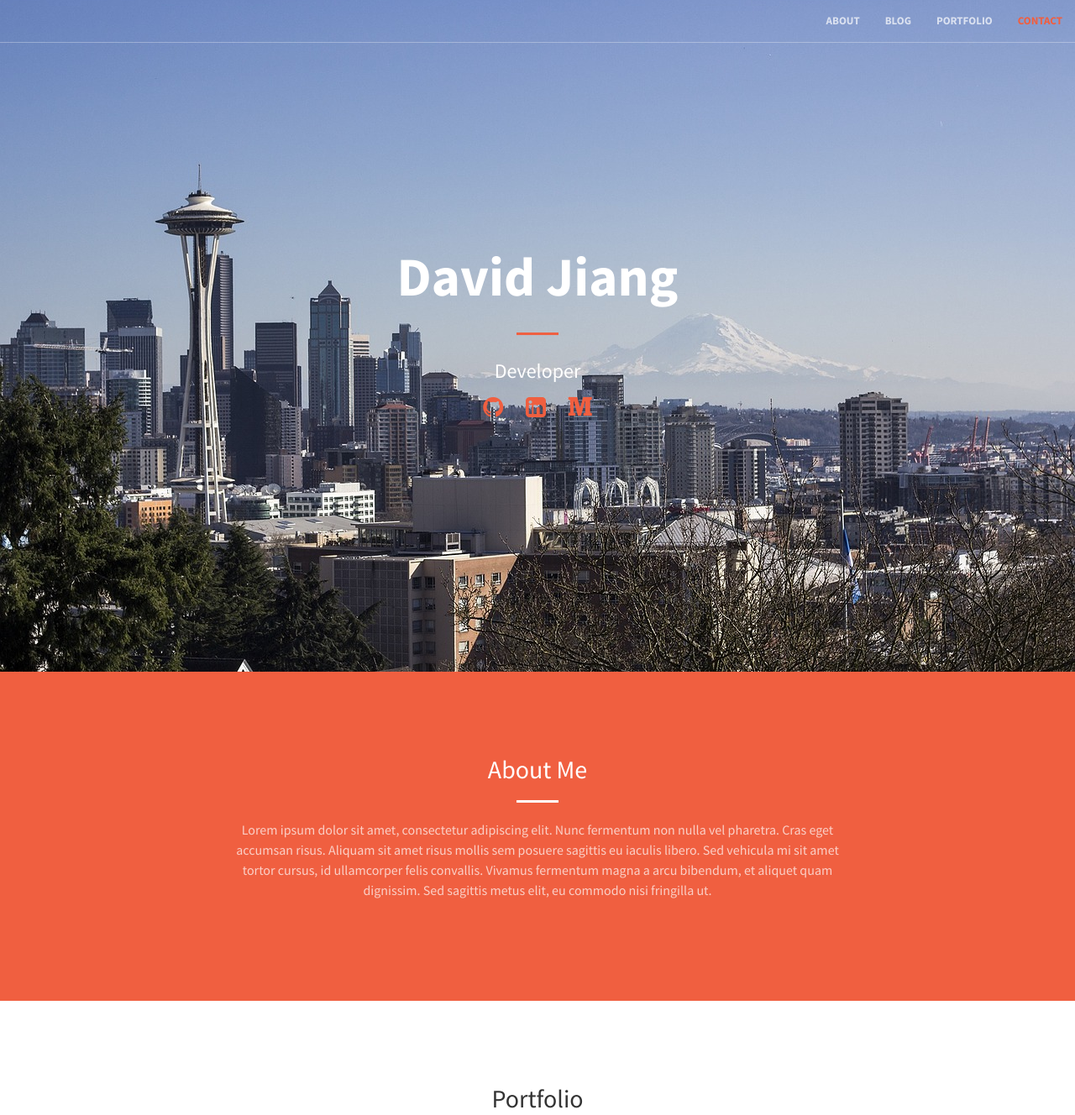
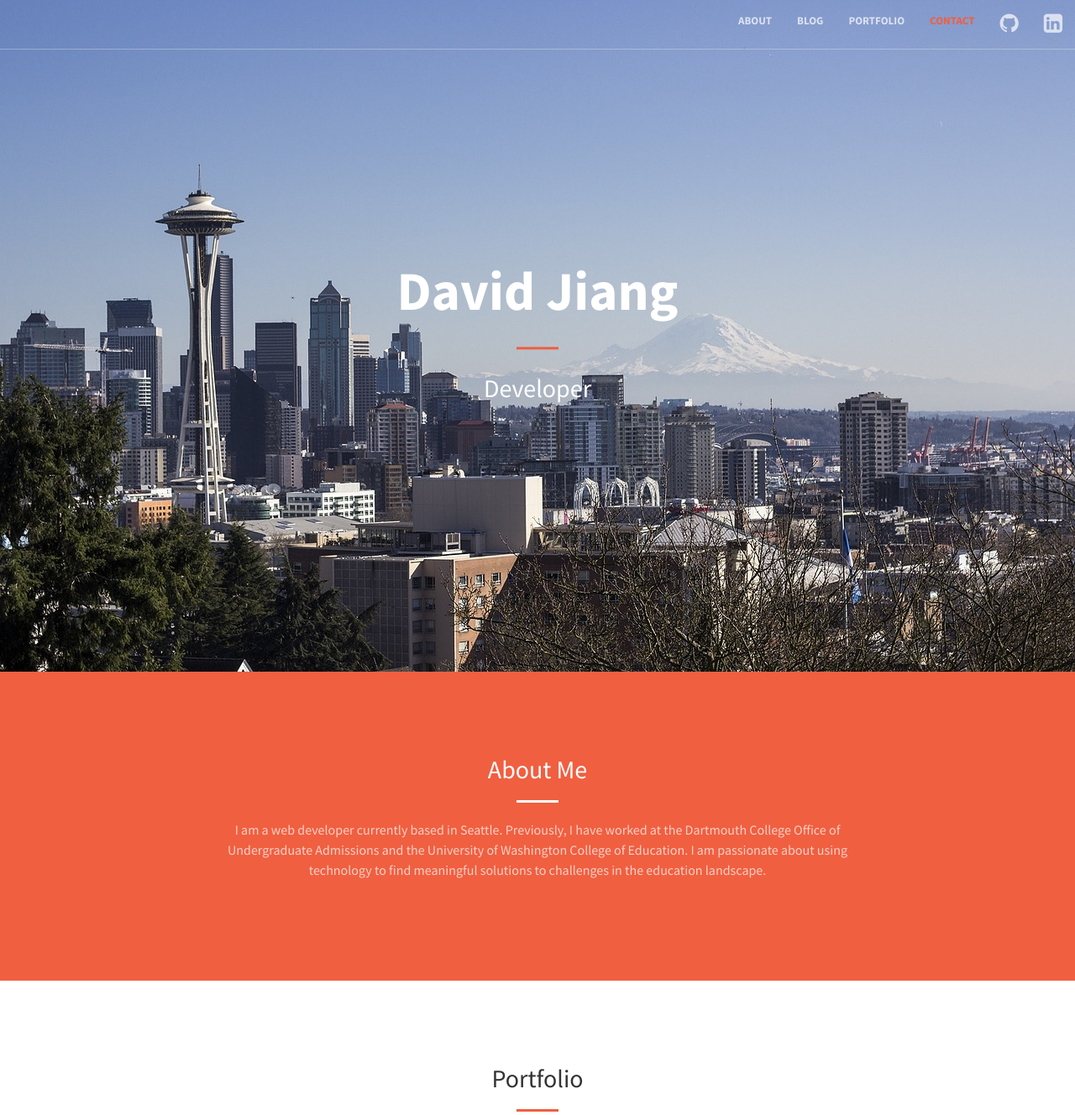
Before and after one commit to davidmjiang/davidmjiang.github.io, a website: page index.html in a window 1280 px wide. Shown: the top 1328 px of the page at 84% size. Drawn offline with Linux system fonts and the light colour scheme.

Commit message:
add About Me text

```diff
--- a/index.html
+++ b/index.html
@@ -63,6 +63,16 @@
                     <li>
                         <a class="page-scroll" href="#contact">Contact</a>
                     </li>
+                    <li>
+                    <a href="https://github.com/davidmjiang" class="btn btn-round btn-clear btn-github" title="David Jiang on Github" target="_blank">
+                    <i class="fa fa-2x fa-github"></i>
+                    </a>
+                    </li>
+                    <li>
+                    <a href="https://www.linkedin.com/in/david-jiang-b7a1a737" class="btn btn-round btn-clear btn-linkedin" title="David Jiang on LinkedIn" target="_blank">
+                    <i class="fa fa-2x fa-linkedin-square"></i>
+                    </a>
+                    </li>
                 </ul>
             </div>
             <!-- /.navbar-collapse -->
@@ -75,9 +85,9 @@
             <div class="header-content-inner">
                 <h1>David Jiang</h1>
                 <hr>
-                <h3>Developer</h3>
+                <h2>Developer</h2>
             </div>
-            <div class="social-icons">
+            <!--<div class="social-icons">
                 <a href="https://github.com/davidmjiang" class="btn btn-round btn-clear btn-github" title="David Jiang on Github" target="_blank">
                     <i class="fa fa-2x fa-github"></i>
                 </a>
@@ -87,7 +97,7 @@
                 <a href="#" class="btn btn-round btn-clear btn-medium" title="David Jiang on Medium" target="_blank">
                     <i class="fa fa-2x fa-medium"></i>
                 </a>
-            </div>
+            </div>-->
         </div>
     </header>
 
@@ -97,7 +107,7 @@
                 <div class="col-lg-8 col-lg-offset-2 text-center">
                     <h2 class="section-heading">About Me</h2>
                     <hr class="light">
-                    <p class="text-faded">Lorem ipsum dolor sit amet, consectetur adipiscing elit. Nunc fermentum non nulla vel pharetra. Cras eget accumsan risus. Aliquam sit amet risus mollis sem posuere sagittis eu iaculis libero. Sed vehicula mi sit amet tortor cursus, id ullamcorper felis convallis. Vivamus fermentum magna a arcu bibendum, et aliquet quam dignissim. Sed sagittis metus elit, eu commodo nisi fringilla ut. </p>
+                    <p class="text-faded">I am a web developer currently based in Seattle. Previously, I have worked at the Dartmouth College Office of Undergraduate Admissions and the University of Washington College of Education. I am passionate about using technology to find meaningful solutions to challenges in the education landscape.</p>
                 </div>
             </div>
         </div>
```
